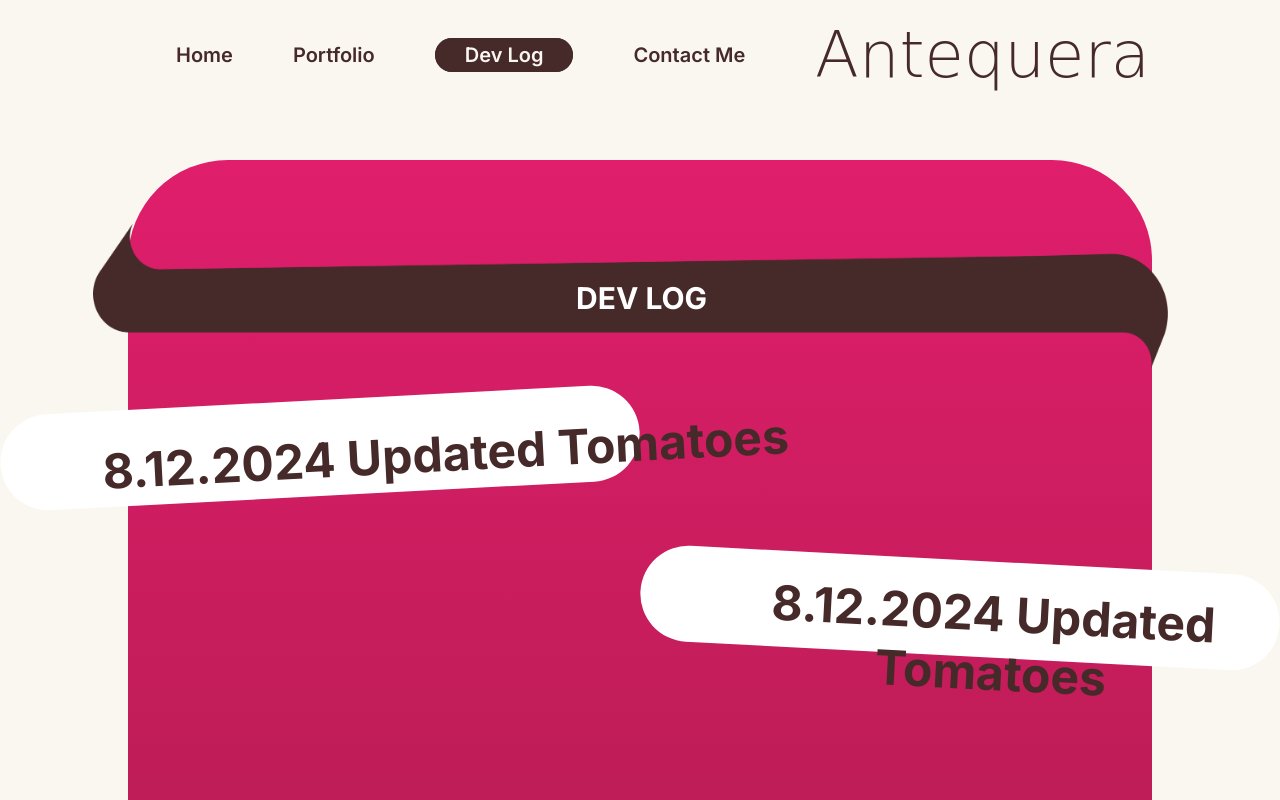
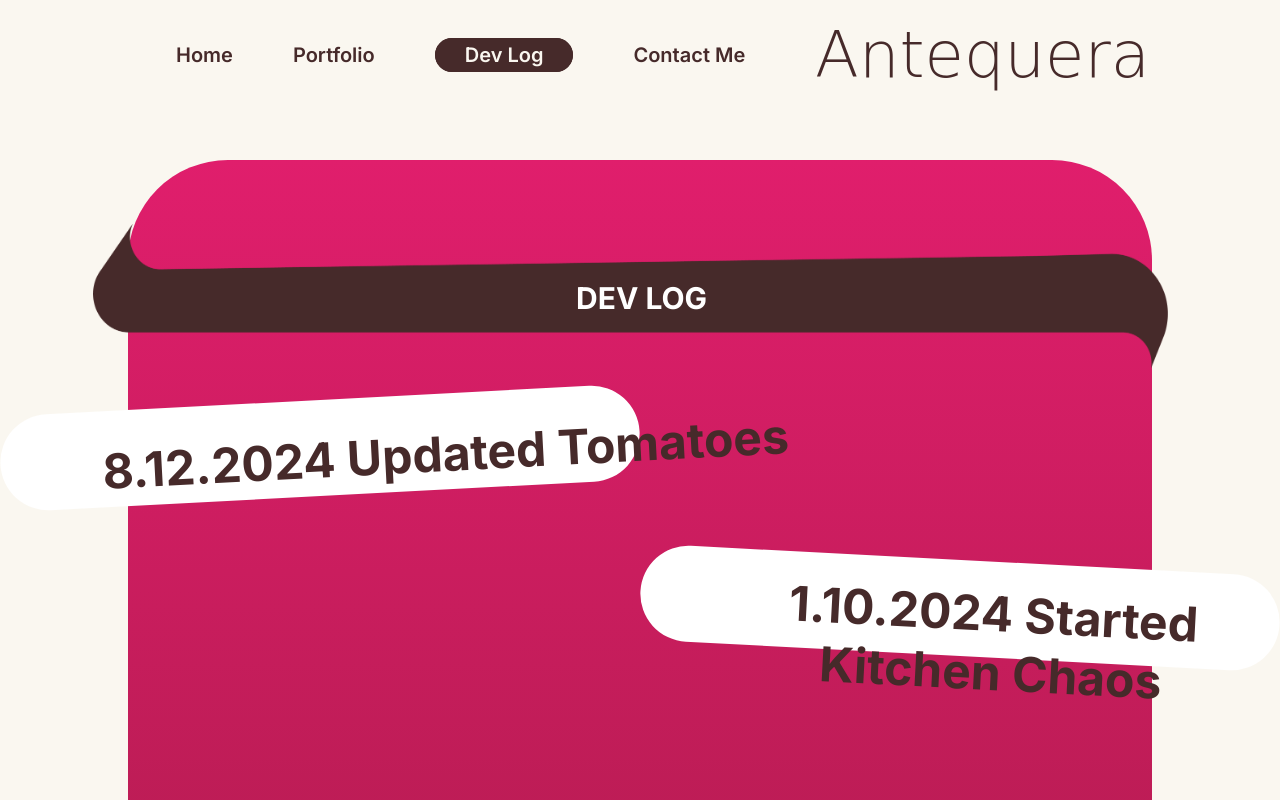
Before and after one commit to aanteque/realDevlog, a plain HTML site: page index.html in a window 1280 px wide. Shown: the top 800 px of the page. Drawn offline with Linux system fonts and the light colour scheme; a web font is replaced by a local one.

Commit message:
nrkjebkfbjekbrf

```diff
--- a/index.html
+++ b/index.html
@@ -463,7 +463,7 @@ h4 {
 <div class="rectangle4">
 </div>
 
-<h2 class="nameHeader6">8.12.2024 Updated Tomatoes </h2>
+<h2 class="nameHeader6">1.10.2024 Started Kitchen Chaos </h2>
 
 
 
```
